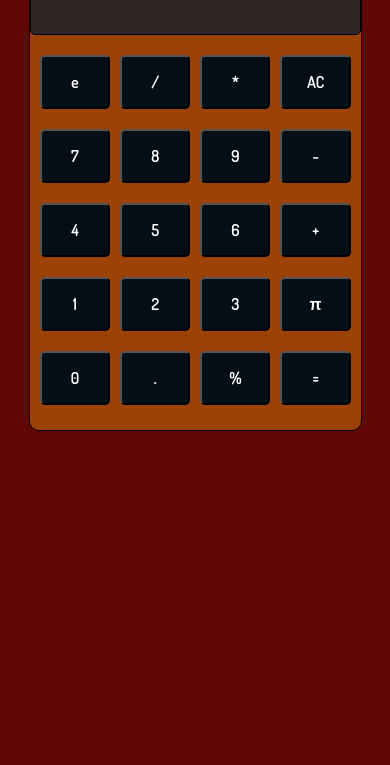
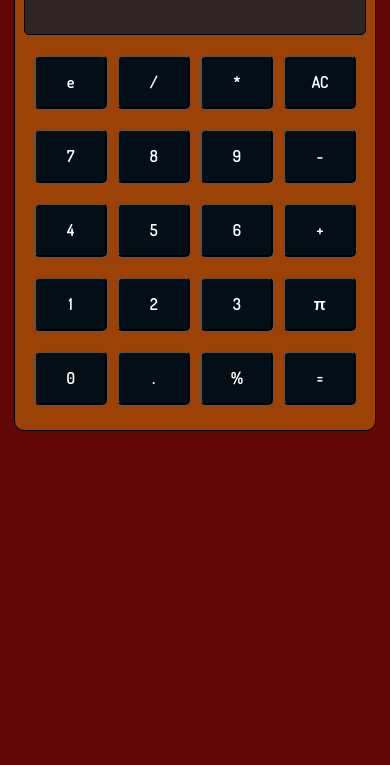
Before and after one commit to t2e0j0a4/Calculator-jQuery, a plain HTML site: page index.html in a window 390 px wide. Shown: the part 79-844 px from the top of the page. Drawn offline with Linux system fonts and the light colour scheme.

Commit message:
Caluculator jQuery Added

```diff
--- a/CSS/style.css
+++ b/CSS/style.css
@@ -131,7 +131,7 @@ a{
 @media only screen and (max-width: 800px) {
     #calculator{
         width: 100%;
-        max-width: 90%;
+        max-width: 98%;
         margin: 0 auto;
         padding: 5px 0;
         display: flex;
@@ -146,7 +146,7 @@ a{
 
     #calculator #surface{
         width: 100%;
-        max-width: 100%;
+        max-width: 95%;
         display: flex;
         flex-direction: column;
         align-items: center;
```
